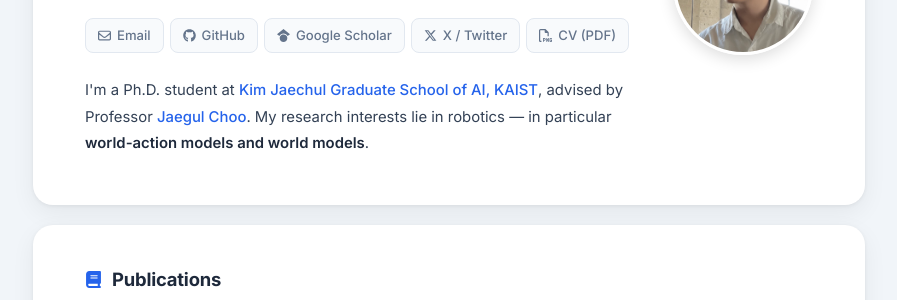
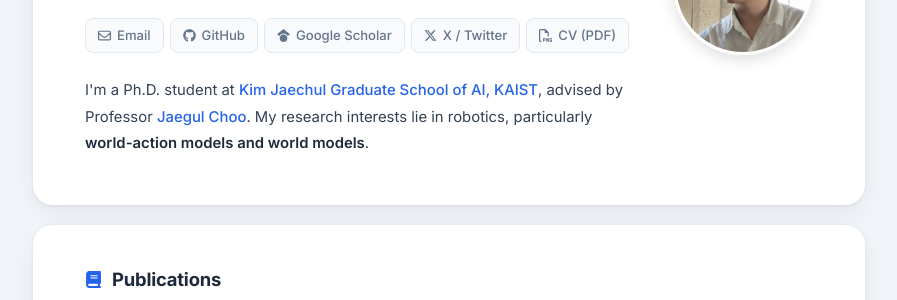
Before and after one commit to junhahyung/junhahyung.github.io, a Jekyll site: the page built from _pages/home.html, in a window 1280 px wide and 900 px high. Shown: the part 181-481 px from the top of the window, without its empty margins (191-1088 px from the left). Built offline with Jekyll 4.4.1, drawn with Linux system fonts in a browser that asks for light colours.

Commit message:
Replace the em dash in the bio and link card
Co-Authored-By: Claude Opus 5 (1M context) <noreply@anthropic.com>

```diff
--- a/_pages/home.html
+++ b/_pages/home.html
@@ -24,7 +24,7 @@ redirect_from:
       I'm a Ph.D. student at
       <a href="https://gsai.kaist.ac.kr/">Kim Jaechul Graduate School of AI, KAIST</a>,
       advised by Professor <a href="https://sites.google.com/site/jaegulchoo/">Jaegul Choo</a>.
-      My research interests lie in robotics &mdash; in particular
+      My research interests lie in robotics, particularly
       <strong>world-action models and world models</strong>.
     </div>
   </div>
```
Also changed, not shown: images/og-card.png.
